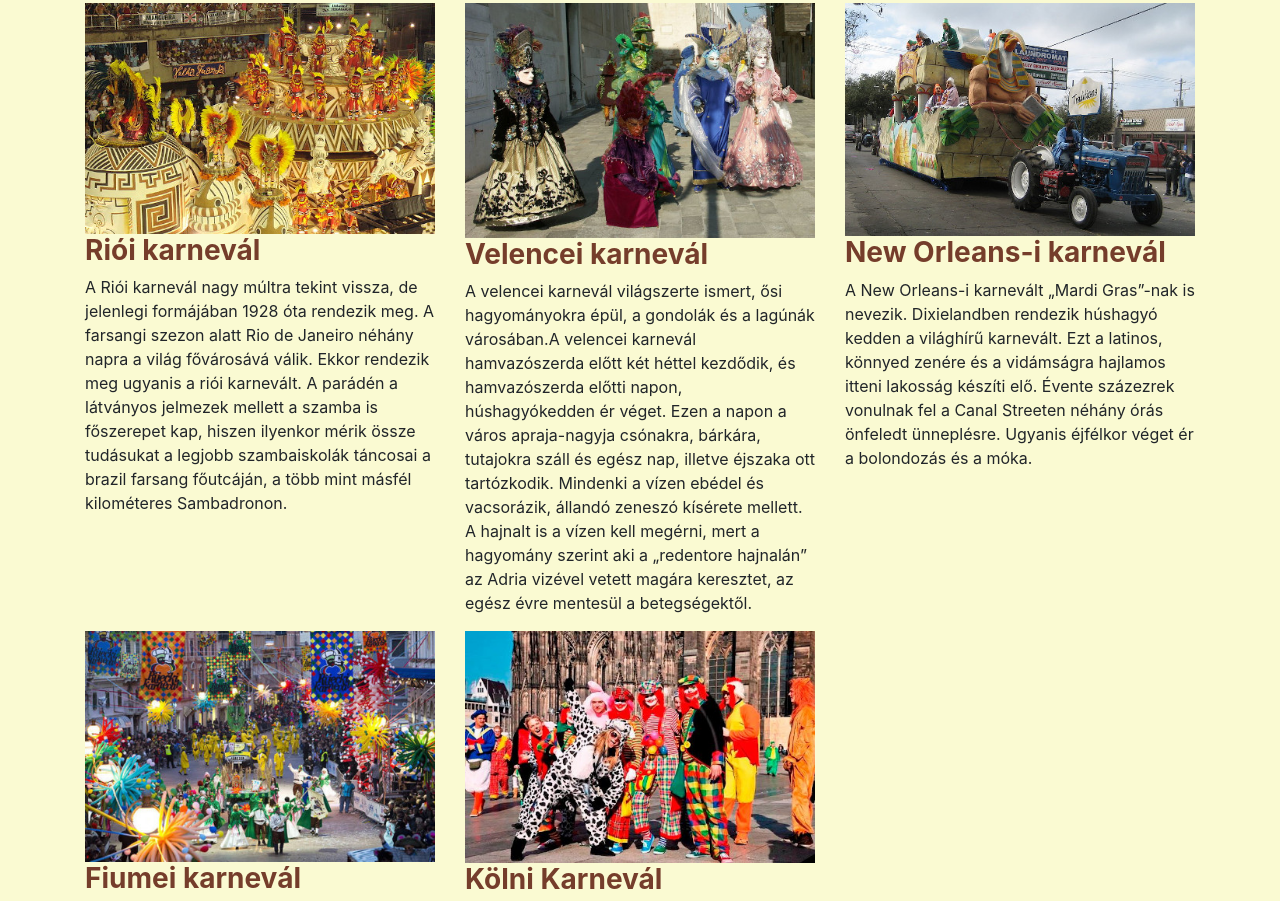
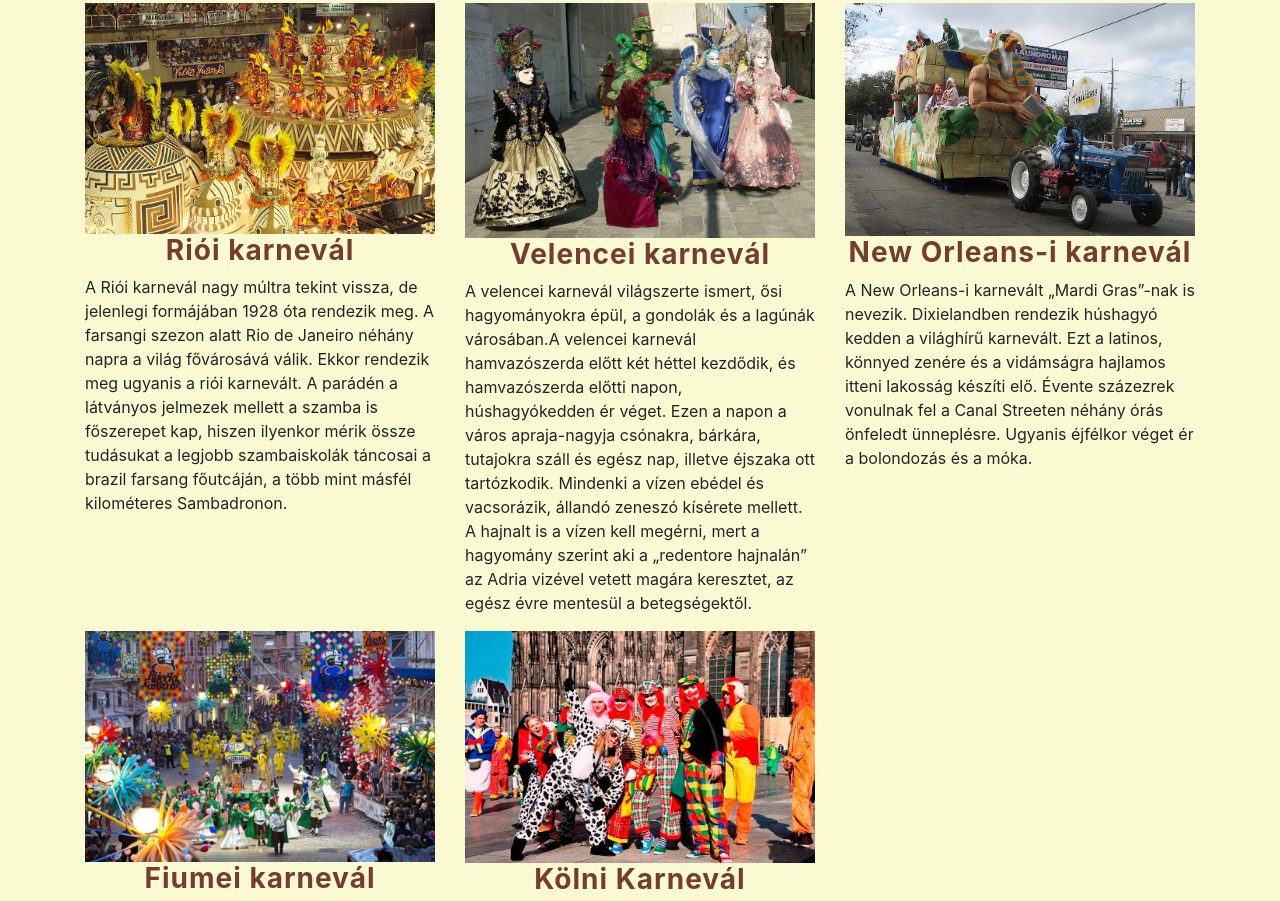
Before and after one commit to Marcell0422/karneval_gym, a plain HTML site: page Web/index.html in a window 1280 px wide. Shown: the part 736-1637 px from the top of the page. Drawn offline with Linux system fonts and the light colour scheme.

Commit message:
Update style.css

```diff
--- a/Web/css/style.css
+++ b/Web/css/style.css
@@ -30,7 +30,8 @@ h2{
 h3{
     font-weight: bold;
     color: #753d2b;
-
+    letter-spacing: 1px;
+    text-align: center;
 
 }
 
```
